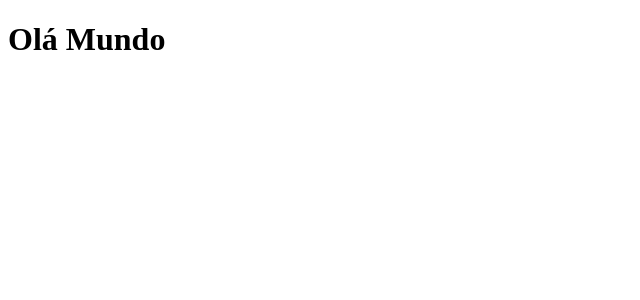
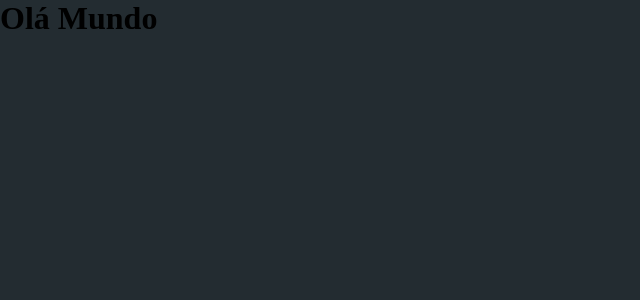
Before and after one commit to GuiSandoval/evalMovies, a React (Create React App) app: page / in a window 1280 px wide. Shown: the top 300 px of the page, without its empty margins (0-640 px from the left). Built offline with nearby package versions, Linux system fonts and the light colour scheme.

Commit message:
chore ✨: Create GlobalStyles

```diff
--- a/src/App.tsx
+++ b/src/App.tsx
@@ -1,8 +1,10 @@
 import React from 'react';
+import { GlobalStyle } from './styles/global';
 
 export function App() {
   return (
     <div className="App">
+      <GlobalStyle />
       <h1>Olá Mundo</h1>
     </div>
   );
--- /dev/null
+++ b/src/styles/global.ts
@@ -0,0 +1,37 @@
+import { createGlobalStyle } from 'styled-components';
+
+export const GlobalStyle = createGlobalStyle`
+:root {
+    --background: #232c31;
+}
+
+*{
+    margin: 0;
+    padding: 0;
+}
+
+html{
+    @media(max-width: 1080px){
+        font-size: 93.75%; // 15px
+    }
+    @media(max-width: 720px){
+        font-size: 87.5%; // 14px
+    }
+}
+
+body{
+    background: var(--background);
+    --webkit-font-smooting: antialiased;
+}
+
+button {
+    cursor: pointer;
+}
+
+[disabled]{
+    opacity: 0.6;
+    cursor: not-allowed;
+}
+
+
+`;
```
